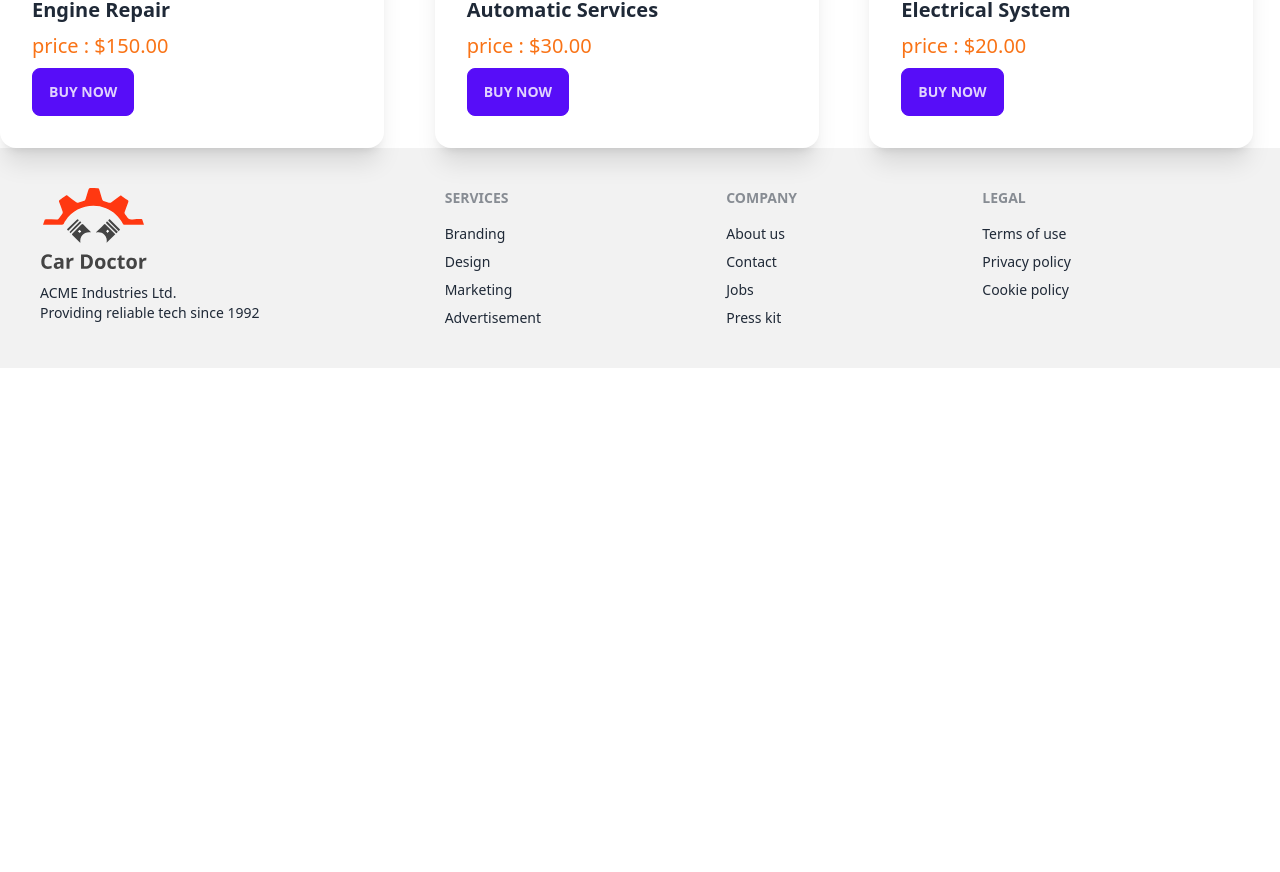
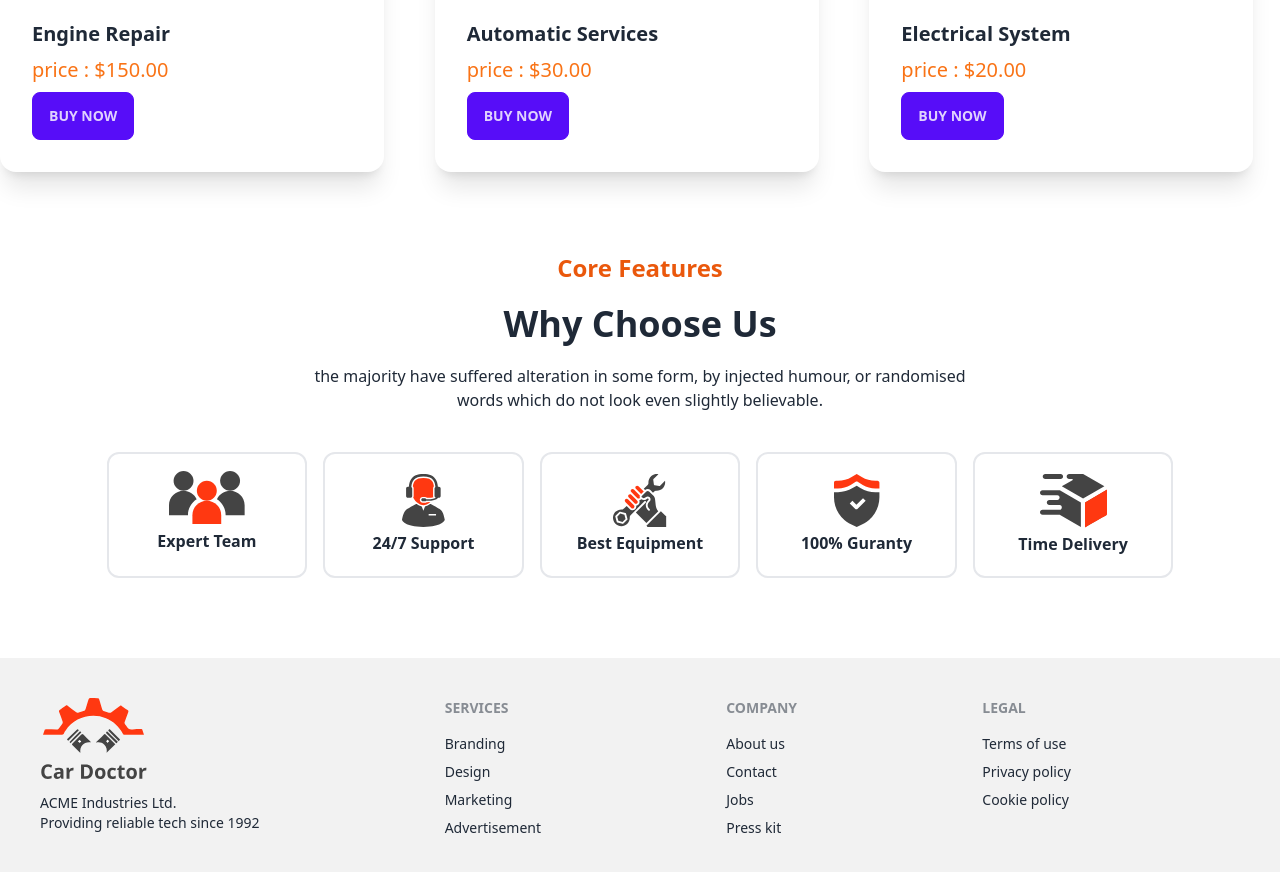
Before and after one commit to Sobuj54/module-69-car-doctor-client, a React (Vite) app: page / in a window 1280 px wide. Shown: the part 2530-3402 px from the top of the page. Before the commit the page ends 2898 px from the top, so only its background shows below. Built offline with nearby package versions, Linux system fonts and the light colour scheme; no server answers.

Commit message:
created core features

```diff
--- /dev/null
+++ b/src/pages/Home/CoreFeatures/CoreFeatures.jsx
@@ -0,0 +1,45 @@
+import group from "../../../assets/icons/group.svg";
+import person from "../../../assets/icons/person.svg";
+import wrench from "../../../assets/icons/Wrench.svg";
+import check from "../../../assets/icons/check.svg";
+import delivery from "../../../assets/icons/deliveryt.svg";
+
+const CoreFeatures = () => {
+  return (
+    <div className="mt-20 ">
+      <div className="text-center space-y-5">
+        <h4 className="text-2xl font-bold text-orange-600">Core Features</h4>
+        <h2 className="text-4xl font-bold ">Why Choose Us</h2>
+        <p>
+          the majority have suffered alteration in some form, by injected
+          humour, or randomised <br /> words which do not look even slightly
+          believable.
+        </p>
+      </div>
+      <div className="grid grid-cols-2 md:grid-cols-5 gap-4 w-10/12 mx-auto mt-10">
+        <div className="border-2 rounded-xl  ">
+          <img src={group} className="mx-auto pt-4" />
+          <h5 className="font-bold text-center mt-1">Expert Team</h5>
+        </div>
+        <div className="border-2 p-5 rounded-xl ">
+          <img src={person} className="mx-auto" />
+          <h5 className="font-bold text-center mt-1">24/7 Support</h5>
+        </div>
+        <div className="border-2 p-5 rounded-xl">
+          <img src={wrench} className="mx-auto" />
+          <h5 className="font-bold text-center mt-1">Best Equipment</h5>
+        </div>
+        <div className="border-2 p-5 rounded-xl ">
+          <img src={check} className="mx-auto" />
+          <h5 className="font-bold text-center mt-1">100% Guranty</h5>
+        </div>
+        <div className="border-2 p-5 rounded-xl">
+          <img src={delivery} className="mx-auto" />
+          <h5 className="font-bold text-center mt-1">Time Delivery</h5>
+        </div>
+      </div>
+    </div>
+  );
+};
+
+export default CoreFeatures;
--- a/src/pages/Home/Home/Home.jsx
+++ b/src/pages/Home/Home/Home.jsx
@@ -1,5 +1,6 @@
 import About from "../About/About";
 import Banner from "../Banner/Banner";
+import CoreFeatures from "../CoreFeatures/CoreFeatures";
 import Services from "../Services/Services";
 
 const Home = () => {
@@ -8,6 +9,7 @@ const Home = () => {
       <Banner></Banner>
       <About></About>
       <Services></Services>
+      <CoreFeatures></CoreFeatures>
     </>
   );
 };
--- a/src/pages/Home/Services/Services.jsx
+++ b/src/pages/Home/Services/Services.jsx
@@ -12,7 +12,7 @@ const Services = () => {
   }, []);
 
   return (
-    <div className="mt-10">
+    <div className="mt-16">
       <div className="text-center space-y-3">
         <h3 className="text-2xl font-bold text-orange-500">Services</h3>
         <h2 className="text-4xl font-bold ">Our Service Area</h2>
--- a/src/pages/shared/Footer/Footer.jsx
+++ b/src/pages/shared/Footer/Footer.jsx
@@ -2,7 +2,7 @@ import logo from "../../../assets/logo.svg";
 
 const Footer = () => {
   return (
-    <footer className="footer p-10 bg-base-200 text-base-content">
+    <footer className="footer p-10 bg-base-200 text-base-content mt-20">
       <div>
         <img src={logo} alt="" />
         <p>
```
